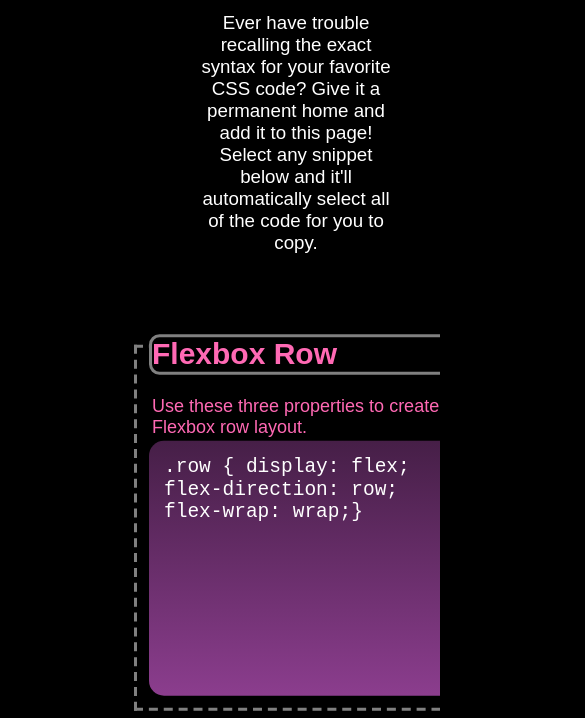
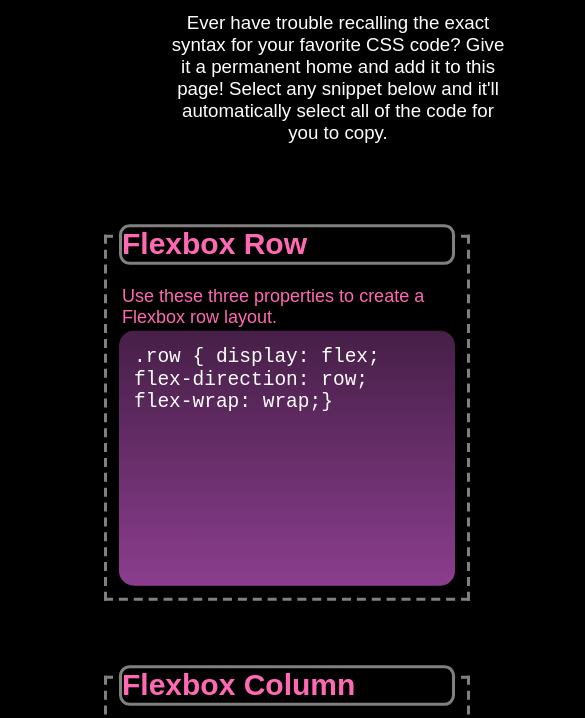
Before and after one commit to StrolineDigital/CSS-Cheatsheet, a plain HTML site: page index.html in a window 390 px wide. Shown: the part 87-805 px from the top of the page, 585 px wide, since content can reach past the window. Drawn offline with Linux system fonts and the light colour scheme.

Commit message:
mobile improvements

```diff
--- a/assets/style.css
+++ b/assets/style.css
@@ -3,8 +3,8 @@ body {
     background-color: black;
     color:hotpink;
     font-family: Arial, Helvetica, sans-serif;
-    margin-left: -30px;
-    margin-right:-50px;
+    margin-left: -60px;
+    margin-right:-200px;
     overflow-x: hidden;
 }
 
@@ -13,6 +13,13 @@ header {
     margin-left: 230px;
     clear: both;
 }
+
+@media screen and (max-width: 600px) {
+    header {
+      float: none;
+      display: block;
+      text-align: left;
+    }}
 
 #intro {
     color: white;
--- a/index.html
+++ b/index.html
@@ -2,7 +2,7 @@
 <html lang="en-US">
 
   <head>
-    <meta charset="UTF-8" name="viewport" content="width=device-width intiial-scale=1">
+    <meta charset="UTF-8" name="viewport" content="width=device-width, intiial-scale=1.0">
     <title>CSS Snippet Cheatsheet</title>
     <link rel="stylesheet" type="text/css" href="./assets/style.css">
   </head>
```
